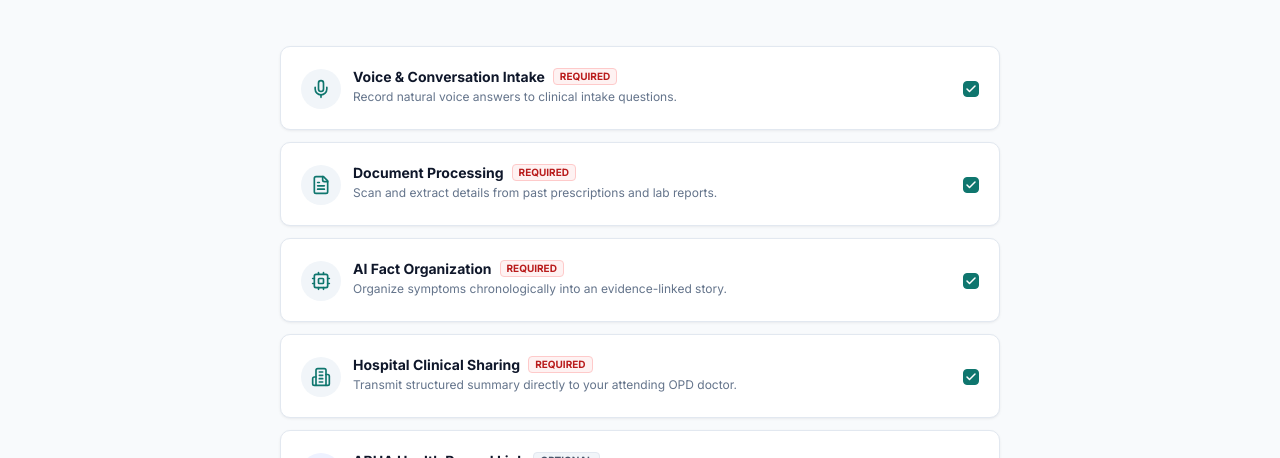
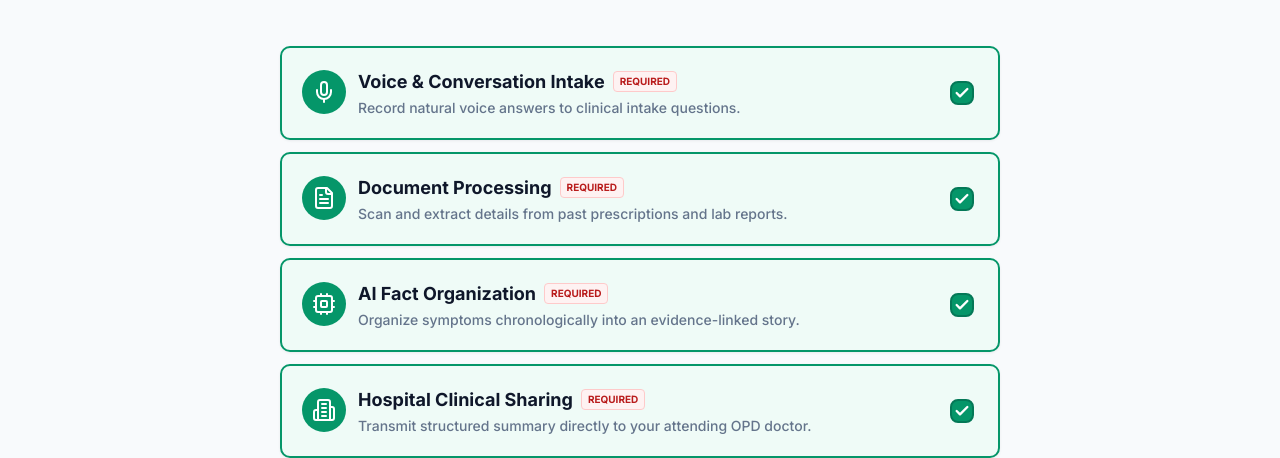
Before and after one commit to rohithsaikambhampati/MediKiosk, a React (Vite) app: page /patient/consent in a window 1280 px wide. Shown: the part 494-952 px from the top of the page. Built offline with nearby package versions, Linux system fonts and the light colour scheme; no server answers.

Commit message:
Fix consent card click targets and Easy Mode checkbox scaling

```diff
--- a/src/components/common/Checkbox.tsx
+++ b/src/components/common/Checkbox.tsx
@@ -9,29 +9,33 @@ export interface CheckboxProps extends Omit<InputHTMLAttributes<HTMLInputElement
 }
 
 export const Checkbox = forwardRef<HTMLInputElement, CheckboxProps>(
-  ({ label, description, isKiosk = false, className, checked, ...props }, ref) => {
+  ({ label, description, isKiosk = false, className, checked, onChange, ...props }, ref) => {
     return (
-      <label className={cn('inline-flex items-start gap-3 select-none cursor-pointer', className)}>
-        <div className="relative flex items-center mt-0.5">
+      <label className={cn('inline-flex items-center gap-3 select-none cursor-pointer p-1 touch-manipulation', className)}>
+        <div className="relative flex items-center shrink-0">
           <input
             ref={ref}
             type="checkbox"
             checked={checked}
+            onChange={onChange}
             className="peer sr-only"
             {...props}
           />
           <div
             className={cn(
-              'border border-clinical-strong bg-white rounded transition-colors peer-checked:bg-brand-700 peer-checked:border-brand-700 flex items-center justify-center text-white peer-focus-visible:ring-2 peer-focus-visible:ring-brand-500',
-              isKiosk ? 'w-6 h-6 rounded-md' : 'w-4 h-4'
+              'border-2 transition-all rounded-lg flex items-center justify-center text-white cursor-pointer shadow-xs',
+              checked
+                ? 'bg-emerald-600 border-emerald-700'
+                : 'bg-white border-slate-400 hover:border-slate-700',
+              isKiosk ? 'w-8 h-8 rounded-xl' : 'w-6 h-6'
             )}
           >
-            <Check className={cn('stroke-[3]', isKiosk ? 'w-4 h-4' : 'w-3 h-3', checked ? 'opacity-100' : 'opacity-0')} />
+            <Check className={cn('stroke-[3.5] transition-opacity', isKiosk ? 'w-5 h-5' : 'w-4 h-4', checked ? 'opacity-100' : 'opacity-0')} />
           </div>
         </div>
         {(label || description) && (
           <div className="flex flex-col">
-            {label && <span className={cn('font-medium text-clinical-navy', isKiosk ? 'text-lg' : 'text-sm')}>{label}</span>}
+            {label && <span className={cn('font-bold text-clinical-navy', isKiosk ? 'text-lg' : 'text-sm')}>{label}</span>}
             {description && <span className="text-xs text-clinical-muted">{description}</span>}
           </div>
         )}
--- a/src/pages/patient/PatientConsentPage.tsx
+++ b/src/pages/patient/PatientConsentPage.tsx
@@ -118,113 +118,203 @@ export const PatientConsentPage: React.FC = () => {
       {/* Permission Cards */}
       <div className="space-y-3 mb-6">
         {/* Voice Intake */}
-        <Card variant="default" padding="md" className="flex items-center justify-between gap-4 bg-white border-clinical-border">
+        <Card
+          variant="interactive"
+          padding="md"
+          onClick={() => handleToggleConsent('voice')}
+          className={cn(
+            'flex items-center justify-between gap-4 transition-all cursor-pointer select-none',
+            consent.voice
+              ? 'bg-emerald-50/70 border-2 border-emerald-600 shadow-xs'
+              : 'bg-white border border-slate-300 hover:border-slate-400'
+          )}
+        >
           <div className="flex items-start gap-3">
-            <div className="w-10 h-10 rounded-full bg-slate-100 text-brand-700 flex items-center justify-center shrink-0 mt-0.5">
-              <Mic className="w-5 h-5" />
+            <div
+              className={cn(
+                'w-11 h-11 rounded-full flex items-center justify-center shrink-0 mt-0.5 transition-colors',
+                consent.voice ? 'bg-emerald-600 text-white' : 'bg-slate-100 text-brand-700'
+              )}
+            >
+              <Mic className="w-5.5 h-5.5" />
             </div>
             <div>
               <div className="flex items-center gap-2">
-                <span className="font-bold text-sm text-clinical-navy">{t('consent.voiceTitle')}</span>
-                <span className="text-[10px] uppercase font-bold text-red-700 bg-red-50 border border-red-200 px-1.5 py-0.2 rounded">
+                <span className="font-bold text-base sm:text-lg text-clinical-navy">{t('consent.voiceTitle')}</span>
+                <span className="text-[10px] uppercase font-black text-red-700 bg-red-50 border border-red-200 px-1.5 py-0.5 rounded">
                   {t('btn.required')}
                 </span>
               </div>
-              <p className="text-xs text-clinical-muted mt-0.5">{t('consent.voiceDesc')}</p>
+              <p className="text-xs sm:text-sm text-clinical-muted mt-0.5 font-medium">{t('consent.voiceDesc')}</p>
             </div>
           </div>
+          <div className="shrink-0 pointer-events-none">
             <Checkbox
               checked={consent.voice}
-            onChange={() => handleToggleConsent('voice')}
+              isKiosk={accessibility.easyMode}
+              readOnly
             />
+          </div>
         </Card>
 
         {/* Document Upload */}
-        <Card variant="default" padding="md" className="flex items-center justify-between gap-4 bg-white border-clinical-border">
+        <Card
+          variant="interactive"
+          padding="md"
+          onClick={() => handleToggleConsent('documents')}
+          className={cn(
+            'flex items-center justify-between gap-4 transition-all cursor-pointer select-none',
+            consent.documents
+              ? 'bg-emerald-50/70 border-2 border-emerald-600 shadow-xs'
+              : 'bg-white border border-slate-300 hover:border-slate-400'
+          )}
+        >
           <div className="flex items-start gap-3">
-            <div className="w-10 h-10 rounded-full bg-slate-100 text-brand-700 flex items-center justify-center shrink-0 mt-0.5">
-              <FileText className="w-5 h-5" />
+            <div
+              className={cn(
+                'w-11 h-11 rounded-full flex items-center justify-center shrink-0 mt-0.5 transition-colors',
+                consent.documents ? 'bg-emerald-600 text-white' : 'bg-slate-100 text-brand-700'
+              )}
+            >
+              <FileText className="w-5.5 h-5.5" />
             </div>
             <div>
               <div className="flex items-center gap-2">
-                <span className="font-bold text-sm text-clinical-navy">{t('consent.docsTitle')}</span>
-                <span className="text-[10px] uppercase font-bold text-red-700 bg-red-50 border border-red-200 px-1.5 py-0.2 rounded">
+                <span className="font-bold text-base sm:text-lg text-clinical-navy">{t('consent.docsTitle')}</span>
+                <span className="text-[10px] uppercase font-black text-red-700 bg-red-50 border border-red-200 px-1.5 py-0.5 rounded">
                   {t('btn.required')}
                 </span>
               </div>
-              <p className="text-xs text-clinical-muted mt-0.5">{t('consent.docsDesc')}</p>
+              <p className="text-xs sm:text-sm text-clinical-muted mt-0.5 font-medium">{t('consent.docsDesc')}</p>
             </div>
           </div>
+          <div className="shrink-0 pointer-events-none">
             <Checkbox
               checked={consent.documents}
-            onChange={() => handleToggleConsent('documents')}
+              isKiosk={accessibility.easyMode}
+              readOnly
             />
+          </div>
         </Card>
 
         {/* AI Structuring */}
-        <Card variant="default" padding="md" className="flex items-center justify-between gap-4 bg-white border-clinical-border">
+        <Card
+          variant="interactive"
+          padding="md"
+          onClick={() => handleToggleConsent('aiProcessing')}
+          className={cn(
+            'flex items-center justify-between gap-4 transition-all cursor-pointer select-none',
+            consent.aiProcessing
+              ? 'bg-emerald-50/70 border-2 border-emerald-600 shadow-xs'
+              : 'bg-white border border-slate-300 hover:border-slate-400'
+          )}
+        >
           <div className="flex items-start gap-3">
-            <div className="w-10 h-10 rounded-full bg-slate-100 text-brand-700 flex items-center justify-center shrink-0 mt-0.5">
-              <Cpu className="w-5 h-5" />
+            <div
+              className={cn(
+                'w-11 h-11 rounded-full flex items-center justify-center shrink-0 mt-0.5 transition-colors',
+                consent.aiProcessing ? 'bg-emerald-600 text-white' : 'bg-slate-100 text-brand-700'
+              )}
+            >
+              <Cpu className="w-5.5 h-5.5" />
             </div>
             <div>
               <div className="flex items-center gap-2">
-                <span className="font-bold text-sm text-clinical-navy">{t('consent.aiTitle')}</span>
-                <span className="text-[10px] uppercase font-bold text-red-700 bg-red-50 border border-red-200 px-1.5 py-0.2 rounded">
+                <span className="font-bold text-base sm:text-lg text-clinical-navy">{t('consent.aiTitle')}</span>
+                <span className="text-[10px] uppercase font-black text-red-700 bg-red-50 border border-red-200 px-1.5 py-0.5 rounded">
                   {t('btn.required')}
                 </span>
               </div>
-              <p className="text-xs text-clinical-muted mt-0.5">{t('consent.aiDesc')}</p>
+              <p className="text-xs sm:text-sm text-clinical-muted mt-0.5 font-medium">{t('consent.aiDesc')}</p>
             </div>
           </div>
+          <div className="shrink-0 pointer-events-none">
             <Checkbox
               checked={consent.aiProcessing}
-            onChange={() => handleToggleConsent('aiProcessing')}
+              isKiosk={accessibility.easyMode}
+              readOnly
             />
+          </div>
         </Card>
 
         {/* Hospital Sharing */}
-        <Card variant="default" padding="md" className="flex items-center justify-between gap-4 bg-white border-clinical-border">
+        <Card
+          variant="interactive"
+          padding="md"
+          onClick={() => handleToggleConsent('hospitalSharing')}
+          className={cn(
+            'flex items-center justify-between gap-4 transition-all cursor-pointer select-none',
+            consent.hospitalSharing
+              ? 'bg-emerald-50/70 border-2 border-emerald-600 shadow-xs'
+              : 'bg-white border border-slate-300 hover:border-slate-400'
+          )}
+        >
           <div className="flex items-start gap-3">
-            <div className="w-10 h-10 rounded-full bg-slate-100 text-brand-700 flex items-center justify-center shrink-0 mt-0.5">
-              <Building2 className="w-5 h-5" />
+            <div
+              className={cn(
+                'w-11 h-11 rounded-full flex items-center justify-center shrink-0 mt-0.5 transition-colors',
+                consent.hospitalSharing ? 'bg-emerald-600 text-white' : 'bg-slate-100 text-brand-700'
+              )}
+            >
+              <Building2 className="w-5.5 h-5.5" />
             </div>
             <div>
               <div className="flex items-center gap-2">
-                <span className="font-bold text-sm text-clinical-navy">{t('consent.sharingTitle')}</span>
-                <span className="text-[10px] uppercase font-bold text-red-700 bg-red-50 border border-red-200 px-1.5 py-0.2 rounded">
+                <span className="font-bold text-base sm:text-lg text-clinical-navy">{t('consent.sharingTitle')}</span>
+                <span className="text-[10px] uppercase font-black text-red-700 bg-red-50 border border-red-200 px-1.5 py-0.5 rounded">
                   {t('btn.required')}
                 </span>
               </div>
-              <p className="text-xs text-clinical-muted mt-0.5">{t('consent.sharingDesc')}</p>
+              <p className="text-xs sm:text-sm text-clinical-muted mt-0.5 font-medium">{t('consent.sharingDesc')}</p>
             </div>
           </div>
+          <div className="shrink-0 pointer-events-none">
             <Checkbox
               checked={consent.hospitalSharing}
-            onChange={() => handleToggleConsent('hospitalSharing')}
+              isKiosk={accessibility.easyMode}
+              readOnly
             />
+          </div>
         </Card>
 
         {/* ABHA Linking (Optional) */}
-        <Card variant="default" padding="md" className="flex items-center justify-between gap-4 bg-white border-clinical-border">
+        <Card
+          variant="interactive"
+          padding="md"
+          onClick={() => handleToggleConsent('abhaLinking')}
+          className={cn(
+            'flex items-center justify-between gap-4 transition-all cursor-pointer select-none',
+            consent.abhaLinking
+              ? 'bg-indigo-50/70 border-2 border-indigo-600 shadow-xs'
+              : 'bg-white border border-slate-300 hover:border-slate-400'
+          )}
+        >
           <div className="flex items-start gap-3">
-            <div className="w-10 h-10 rounded-full bg-indigo-50 text-indigo-700 flex items-center justify-center shrink-0 mt-0.5">
-              <Link2 className="w-5 h-5" />
+            <div
+              className={cn(
+                'w-11 h-11 rounded-full flex items-center justify-center shrink-0 mt-0.5 transition-colors',
+                consent.abhaLinking ? 'bg-indigo-600 text-white' : 'bg-indigo-50 text-indigo-700'
+              )}
+            >
+              <Link2 className="w-5.5 h-5.5" />
             </div>
             <div>
               <div className="flex items-center gap-2">
-                <span className="font-bold text-sm text-clinical-navy">{t('consent.abhaTitle')}</span>
-                <span className="text-[10px] uppercase font-bold text-slate-600 bg-slate-100 border border-slate-200 px-1.5 py-0.2 rounded">
+                <span className="font-bold text-base sm:text-lg text-clinical-navy">{t('consent.abhaTitle')}</span>
+                <span className="text-[10px] uppercase font-black text-slate-600 bg-slate-100 border border-slate-200 px-1.5 py-0.5 rounded">
                   {t('btn.optional')}
                 </span>
               </div>
-              <p className="text-xs text-clinical-muted mt-0.5">{t('consent.abhaDesc')}</p>
+              <p className="text-xs sm:text-sm text-clinical-muted mt-0.5 font-medium">{t('consent.abhaDesc')}</p>
             </div>
           </div>
+          <div className="shrink-0 pointer-events-none">
             <Checkbox
               checked={consent.abhaLinking}
-            onChange={() => handleToggleConsent('abhaLinking')}
+              isKiosk={accessibility.easyMode}
+              readOnly
             />
+          </div>
         </Card>
       </div>
 
```
Lines whose indentation alone changed are shown as unchanged.
